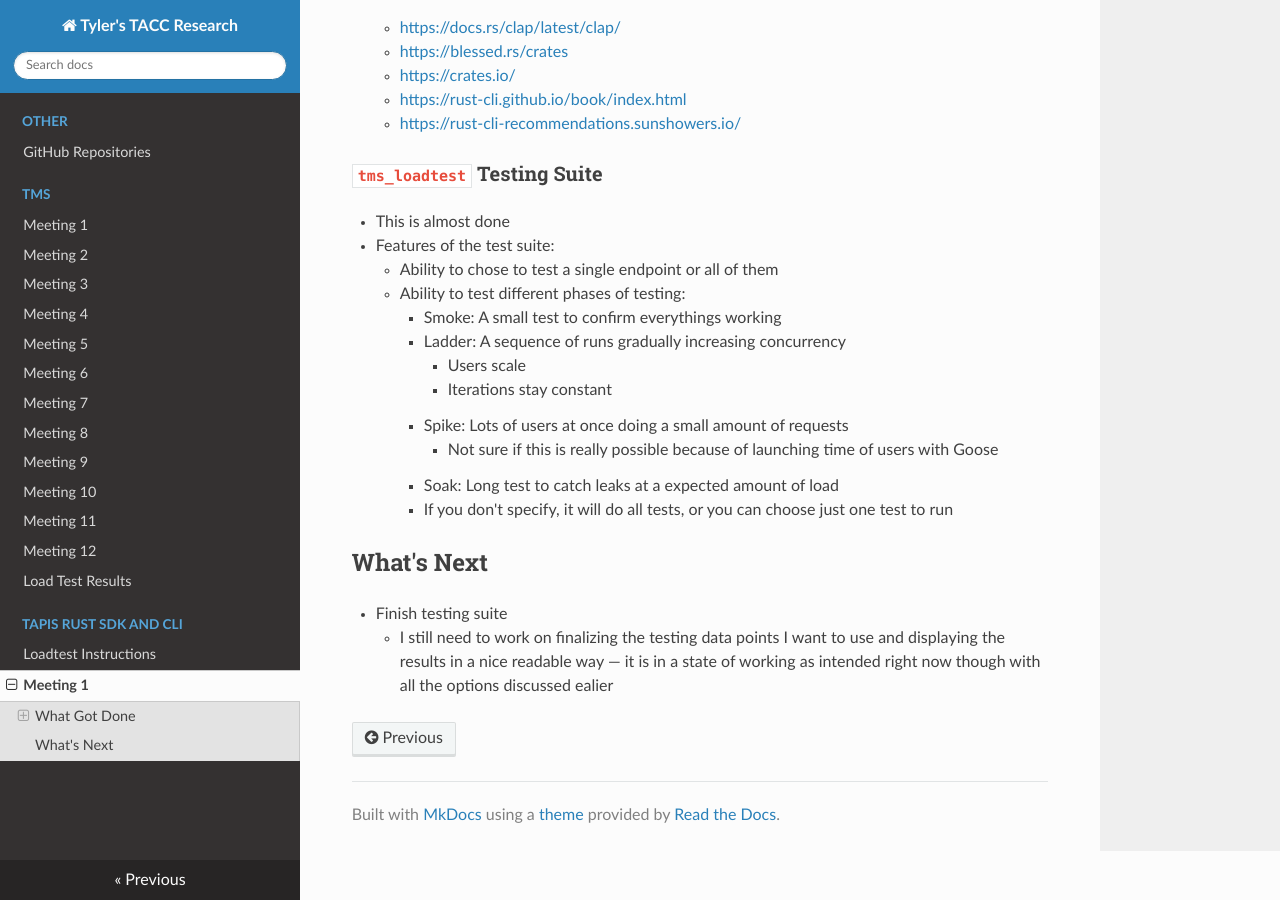
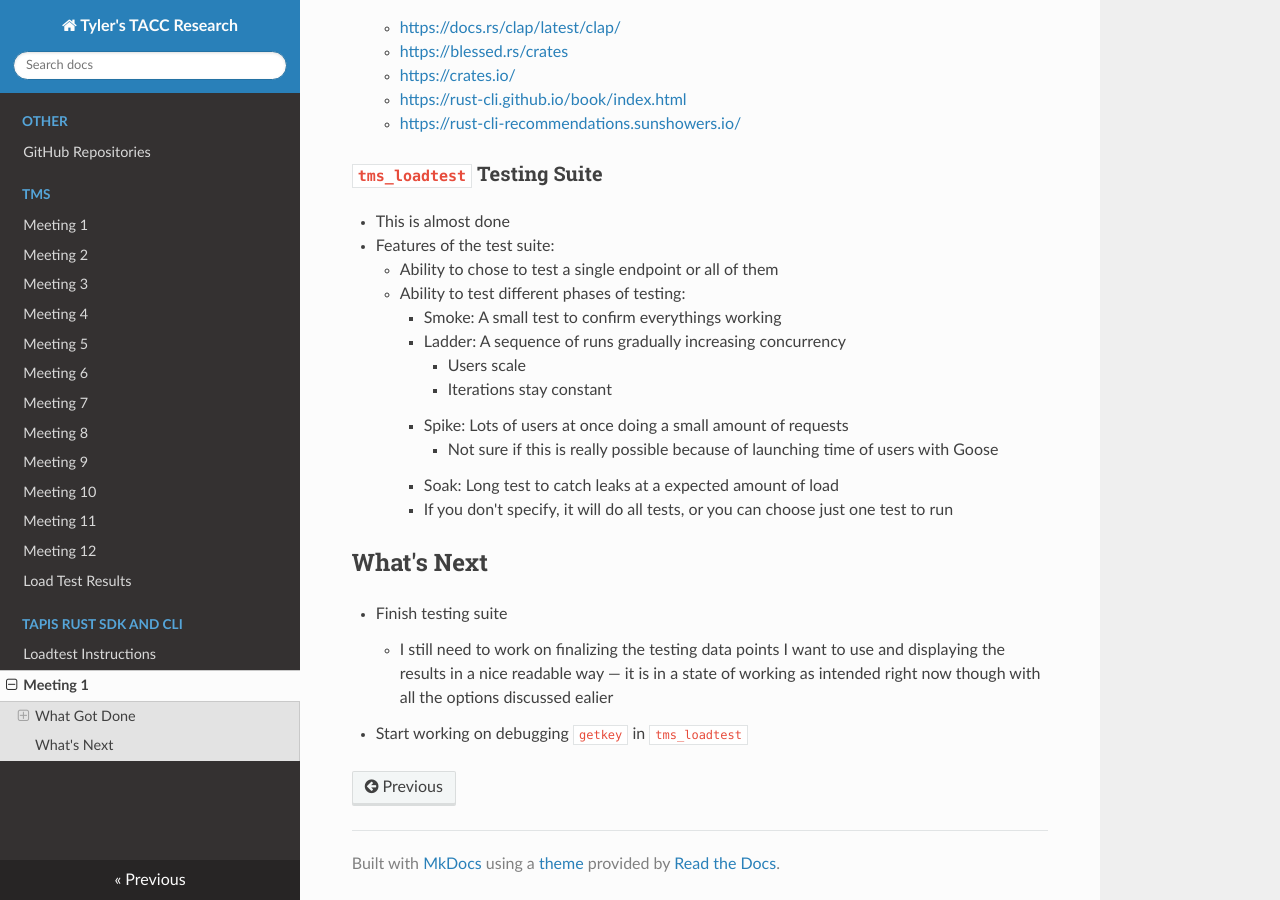
Before and after one commit to tyler0852/tylers-tacc-research, an MkDocs documentation site: the page built from docs/tapis/meeting-1.md, in a window 1280 px wide and 900 px high, scrolled down 530 px. Built offline with MkDocs 1.6.1, drawn with Linux system fonts in a browser that asks for light colours; nearby versions of some CDN libraries.

Commit message:
Update meeting notes for Meeting 1
Added details about the `hello_cli` and `tms_loadtest` testing suite, including resources and next steps.

```diff
--- a/docs/tapis/meeting-1.md
+++ b/docs/tapis/meeting-1.md
@@ -32,7 +32,10 @@
         - Soak: Long test to catch leaks at a expected amount of load
         - If you don't specify, it will do all tests, or you can choose just one test to run
 
+
 ## What's Next
 
 - Finish testing suite
     - I still need to work on finalizing the testing data points I want to use and displaying the results in a nice readable way — it is in a state of working as intended right now though with all the options discussed ealier
+
+- Start working on debugging `getkey` in `tms_loadtest`
```
